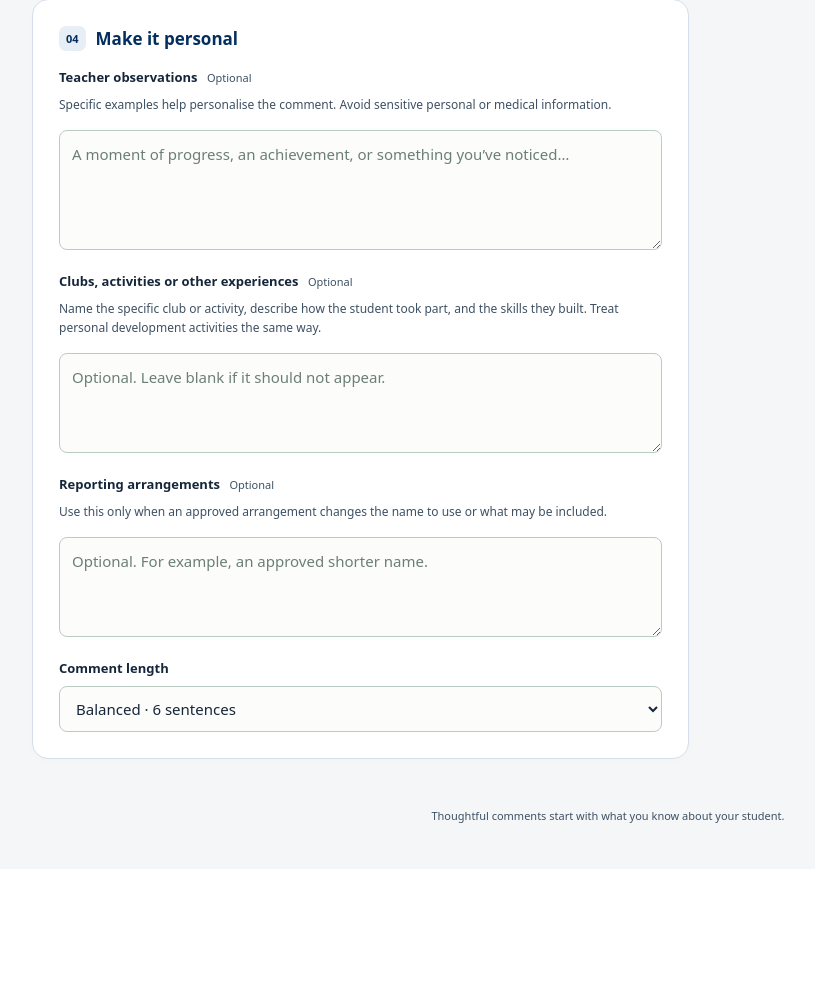
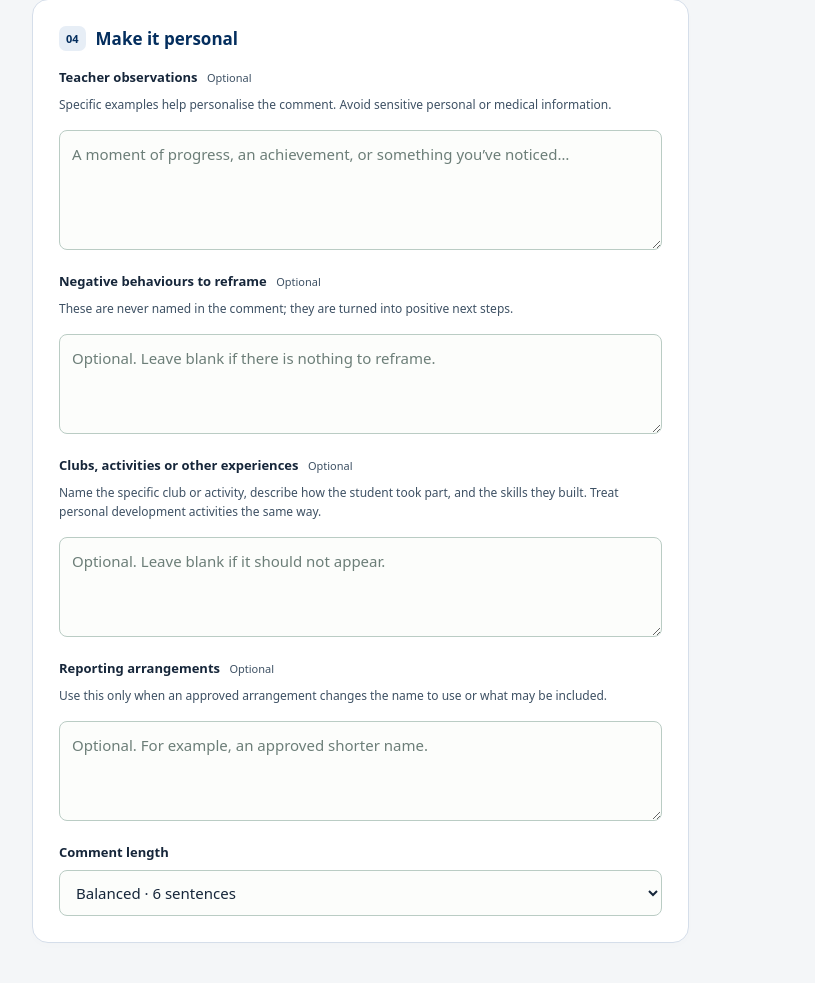
Before and after one commit to goodfunnysmart/Comment-Drafter, a PHP site: page / in a window 1280 px wide. Shown: the part 1750-2733 px from the top of the page, without its empty margins (32-847 px from the left). Before the commit the page ends 2573 px from the top, so only its background shows below. Run offline with PHP 8.4, Linux system fonts and the light colour scheme.

Commit message:
Add an optional field for behaviours to reframe (#9)
Teacher observations again name a real difficulty. Only the new field is turned into a positive next step, and that text is marked off in the prompt sent to the model.

Co-authored-by: Cursor Agent <cursoragent@cursor.com>
Co-authored-by: goodfunnysmart <goodfunnysmart@users.noreply.github.com>

```diff
--- a/private/bootstrap.php
+++ b/private/bootstrap.php
@@ -38,7 +38,7 @@ function validateInput(array $input, array $bank): array {
         }
     }
     if ($out['name'] === '') throw new InvalidArgumentException('Enter the student’s full first name.');
-    foreach (['activities' => 500, 'arrangements' => 500] as $key => $limit) {
+    foreach (['activities' => 500, 'arrangements' => 500, 'reframe' => 500] as $key => $limit) {
         if (!array_key_exists($key, $input) || $input[$key] === null) {
             $out[$key] = '';
             continue;
@@ -73,6 +73,23 @@ function validateInput(array $input, array $bank): array {
     if (!$out['strengths'] && !$out['nextSteps']) throw new InvalidArgumentException('Choose at least one strength or next step.');
     return $out;
 }
+function commentRequestText(array $data): string {
+    $reframe = trim((string) ($data['reframe'] ?? ''));
+    unset($data['reframe']);
+    $reframe = str_replace(
+        ['<<<NEGATIVE BEHAVIOURS TO REFRAME>>>', '<<<END NEGATIVE BEHAVIOURS TO REFRAME>>>'],
+        '',
+        $reframe
+    );
+    $evidence = json_encode($data, JSON_UNESCAPED_UNICODE | JSON_THROW_ON_ERROR);
+    $block = $reframe === '' ? '(none)' : $reframe;
+    return "Teacher observations in the evidence below are handled in the normal way, including honestly naming a real difficulty.\n"
+        . $evidence . "\n\n"
+        . "<<<NEGATIVE BEHAVIOURS TO REFRAME>>>\n"
+        . $block . "\n"
+        . "<<<END NEGATIVE BEHAVIOURS TO REFRAME>>>\n"
+        . "Apply the reframing rule only to the text between these markers. Do not apply it to teacher observations.";
+}
 function normaliseComment(string $text): string {
     $text = trim(preg_replace('/\s+/u', ' ', $text) ?? '');
     if (preg_match('/\A["“](.*)["”]\z/u', $text, $wrapped) === 1) $text = trim($wrapped[1]);
--- a/public/app.js
+++ b/public/app.js
@@ -3,7 +3,7 @@ const $ = id => document.getElementById(id);
 const form = $('builder'), editor = $('comment'), generate = $('generate');
 const chosen = {strengths: new Set(), nextSteps: new Set()};
 let controller = null, requestVersion = 0, generatedSnapshot = null, lastGenerated = '', busy = false;
-const fields = ['name', 'pronouns', 'subject', 'observations', 'activities', 'arrangements', 'length'];
+const fields = ['name', 'pronouns', 'subject', 'observations', 'reframe', 'activities', 'arrangements', 'length'];
 function inputs() {
   return {...Object.fromEntries(fields.map(id => [id, $(id).value.trim()])),
     strengths: [...chosen.strengths].sort(), nextSteps: [...chosen.nextSteps].sort()};
@@ -184,7 +184,7 @@ $('save').addEventListener('click', () => {
   $('action-status').textContent = 'Text file download started.';
 });
 function hasStudentData() {
-  return !!($('name').value.trim() || $('subject').value.trim() || $('observations').value.trim() || $('activities').value.trim() || $('arrangements').value.trim() || editor.value.trim() || chosen.strengths.size || chosen.nextSteps.size);
+  return !!($('name').value.trim() || $('subject').value.trim() || $('observations').value.trim() || $('reframe').value.trim() || $('activities').value.trim() || $('arrangements').value.trim() || editor.value.trim() || chosen.strengths.size || chosen.nextSteps.size);
 }
 $('new-student').addEventListener('click', () => {
   if (hasStudentData() && !window.confirm('Clear all entered student details and the current comment?')) return;
--- a/public/generate.php
+++ b/public/generate.php
@@ -49,7 +49,7 @@ try {
     $data['length'] = $ranges[$data['length']] . '; the whole comment must be 5–7 sentences';
     $payload = [
         'systemInstruction' => ['parts' => [['text' => $instructions]]],
-        'contents' => [['role' => 'user', 'parts' => [['text' => json_encode($data, JSON_UNESCAPED_UNICODE | JSON_THROW_ON_ERROR)]]]],
+        'contents' => [['role' => 'user', 'parts' => [['text' => commentRequestText($data)]]]],
         'generationConfig' => ['maxOutputTokens' => 2048],
     ];
     $stage = 'CURL_SETUP';
--- a/public/index.php
+++ b/public/index.php
@@ -20,7 +20,7 @@ function e(string $value): string { return htmlspecialchars($value, ENT_QUOTES |
   <link rel="stylesheet" href="app.css?v=7">
   <link rel="stylesheet" href="dark.css?v=4">
   <script src="skin.js?v=3" defer></script>
-  <script src="app.js?v=4" defer></script>
+  <script src="app.js?v=5" defer></script>
 </head>
 <body>
 <a class="skip" href="#main">Skip to builder</a>
@@ -59,6 +59,9 @@ function e(string $value): string { return htmlspecialchars($value, ENT_QUOTES |
       <label for="observations">Teacher observations <span class="optional">Optional</span></label>
       <p id="observation-help" class="help">Specific examples help personalise the comment. Avoid sensitive personal or medical information.</p>
       <textarea id="observations" name="observations" rows="4" maxlength="4000" aria-describedby="observation-help" placeholder="A moment of progress, an achievement, or something you’ve noticed…"></textarea>
+      <label for="reframe">Negative behaviours to reframe <span class="optional">Optional</span></label>
+      <p id="reframe-help" class="help">These are never named in the comment; they are turned into positive next steps.</p>
+      <textarea id="reframe" name="reframe" rows="2" maxlength="500" aria-describedby="reframe-help" placeholder="Optional. Leave blank if there is nothing to reframe."></textarea>
       <label for="activities">Clubs, activities or other experiences <span class="optional">Optional</span></label>
       <p id="activities-help" class="help">Name the specific club or activity, describe how the student took part, and the skills they built. Treat personal development activities the same way.</p>
       <textarea id="activities" name="activities" rows="2" maxlength="500" aria-describedby="activities-help" placeholder="Optional. Leave blank if it should not appear."></textarea>
```
Also changed, not shown: VERIFICATION.md (+2 -2 lines), private/instructions.txt (+6 -6 lines), tests/client.mjs (+8 -5 lines), tests/validate.php (+14 -5 lines), README.md, 1 other file.
